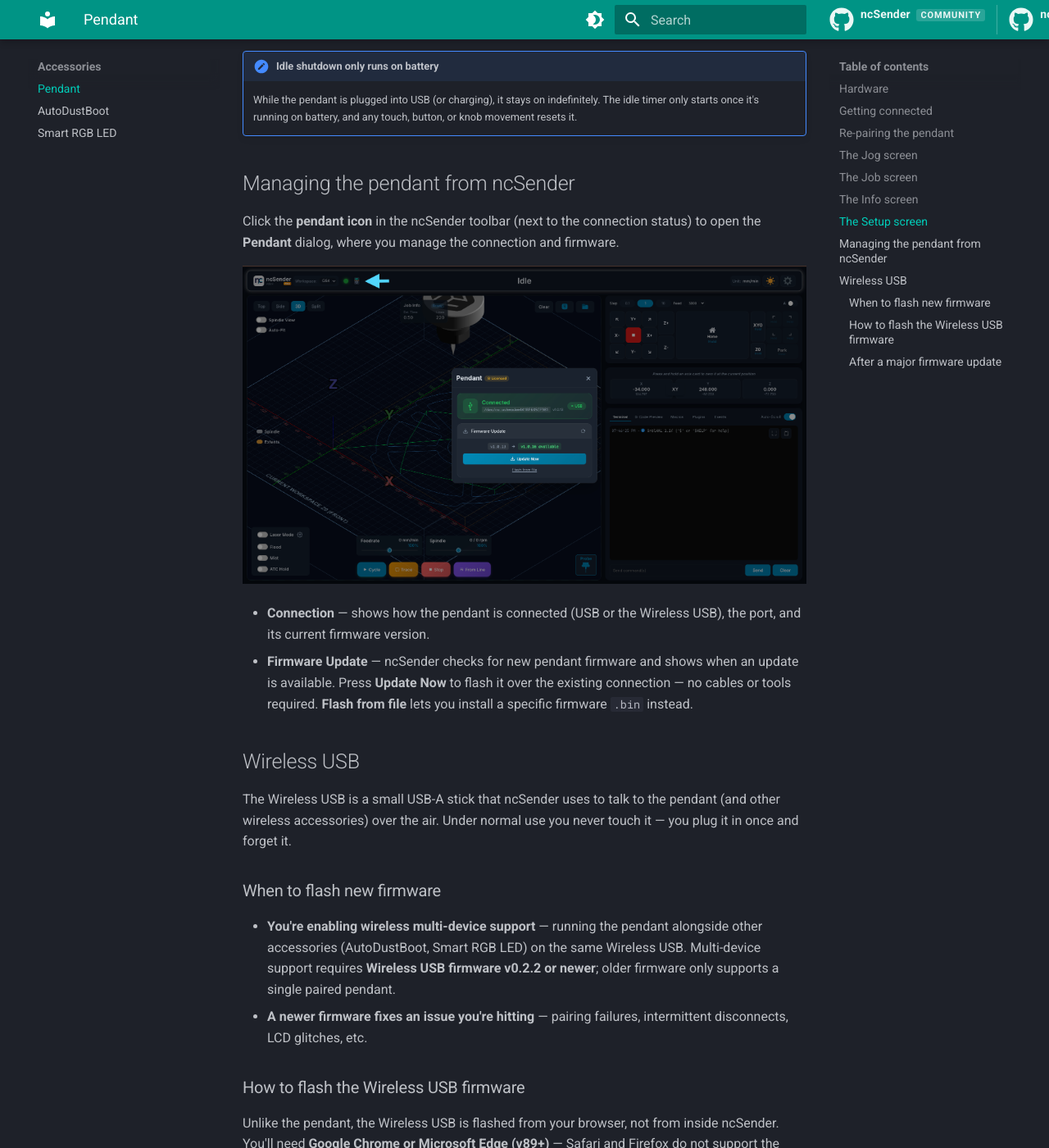
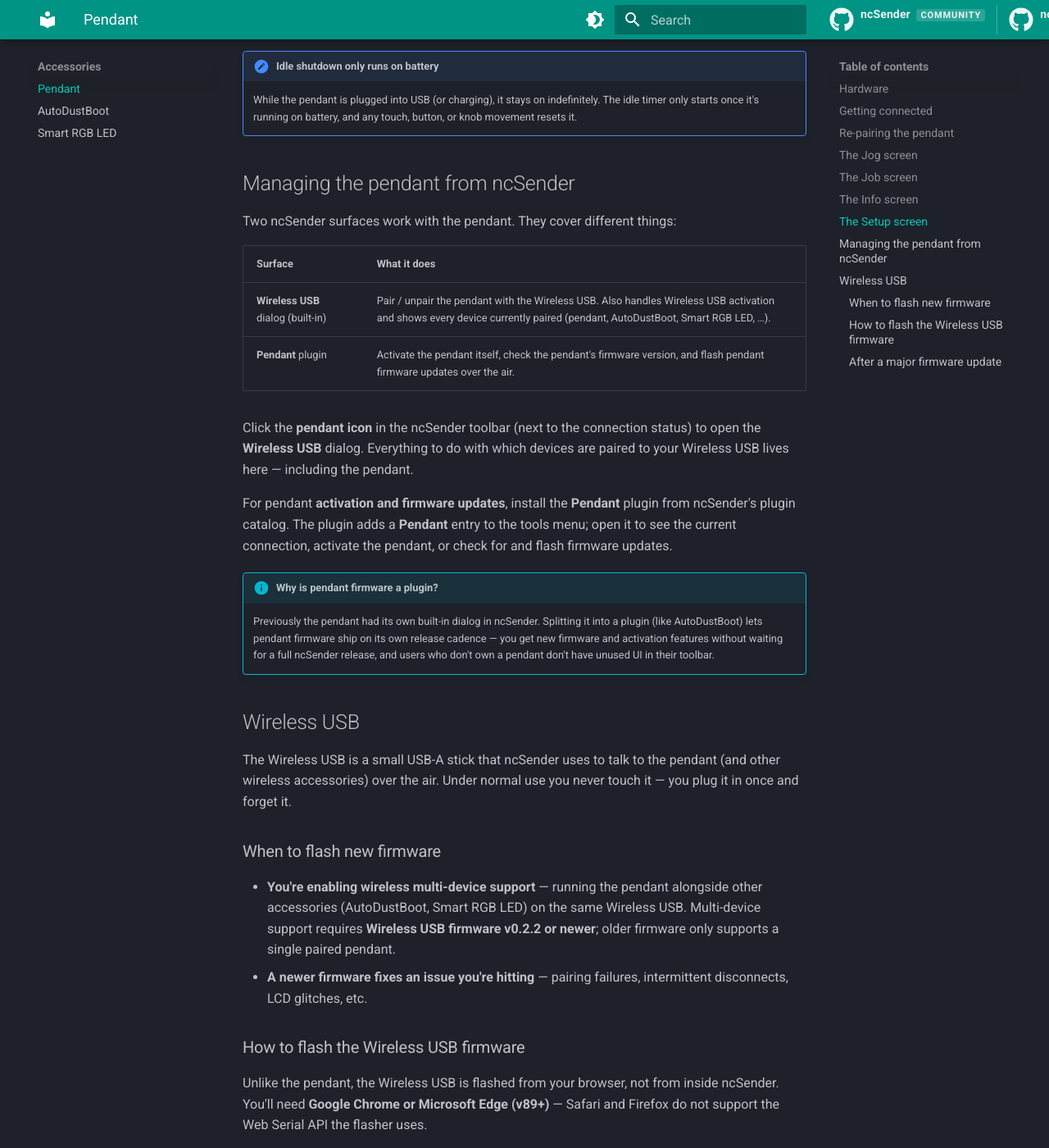
Before and after one commit to siganberg/ncSender.manual, an MkDocs documentation site: the page built from docs/accessories/pendant.md, in a window 1280 px wide and 1400 px high, scrolled down 6673 px. Shown: the whole window at 82% size. Built offline with MkDocs 1.6.1 and Material for MkDocs 9.7.7, drawn with Linux system fonts in a browser that asks for light colours; comment, search, counter and statistics services are not loaded.

Commit message:
docs: pendant — clarify that firmware/activation is now a plugin
The 'pendant icon' in the ncSender toolbar now opens the multi-device
Wireless USB dialog, not the old Pendant dialog — that dialog was
retired when pairing was generalized to cover pendant + AutoDustBoot +
Smart RGB LED. Pendant-specific management (activation and firmware
updates) moved into a dedicated Pendant plugin.

- Rewrite 'Managing the pendant from ncSender' as a two-row table
  distinguishing the built-in Wireless USB dialog (pairing, activation
  of the Wireless USB stick, device list) from the Pendant plugin
  (pendant activation, pendant firmware).
- Add a 'Why is pendant firmware a plugin?' note so users don't
  wonder where the old firmware button went.
- Drop the outdated pendant-ncsender-dialog screenshot reference —
  it depicts the retired dialog.

```diff
--- a/docs/accessories/pendant.md
+++ b/docs/accessories/pendant.md
@@ -165,18 +165,28 @@
 
 ## Managing the pendant from ncSender
 
+Two ncSender surfaces work with the pendant. They cover different things:
+
+| Surface | What it does |
+|---|---|
+| **Wireless USB** dialog (built-in) | Pair / unpair the pendant with the Wireless USB. Also handles Wireless USB activation and shows every device currently paired (pendant, AutoDustBoot, Smart RGB LED, …). |
+| **Pendant** plugin | Activate the pendant itself, check the pendant's firmware version, and flash pendant firmware updates over the air. |
+
 Click the **pendant icon** in the ncSender toolbar (next to the connection
-status) to open the **Pendant** dialog, where you manage the connection and
-firmware.
+status) to open the **Wireless USB** dialog. Everything to do with which
+devices are paired to your Wireless USB lives here — including the pendant.
 
-![ncSender pendant dialog](../assets/images/features/pendant-ncsender-dialog.png)
+For pendant **activation and firmware updates**, install the **Pendant**
+plugin from ncSender's plugin catalog. The plugin adds a **Pendant** entry to
+the tools menu; open it to see the current connection, activate the pendant,
+or check for and flash firmware updates.
 
-- **Connection** — shows how the pendant is connected (USB or the Wireless
-  USB), the port, and its current firmware version.
-- **Firmware Update** — ncSender checks for new pendant firmware and shows when
-  an update is available. Press **Update Now** to flash it over the existing
-  connection — no cables or tools required. **Flash from file** lets you install
-  a specific firmware `.bin` instead.
+!!! info "Why is pendant firmware a plugin?"
+    Previously the pendant had its own built-in dialog in ncSender. Splitting
+    it into a plugin (like AutoDustBoot) lets pendant firmware ship on its own
+    release cadence — you get new firmware and activation features without
+    waiting for a full ncSender release, and users who don't own a pendant
+    don't have unused UI in their toolbar.
 
 ## Wireless USB
 
```
